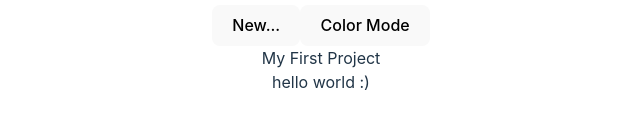
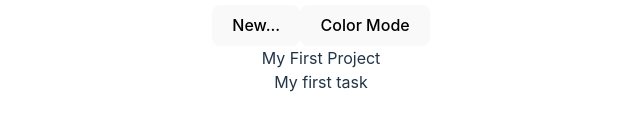
Before and after one commit to ccrenshawcodes/react-todos, a React (Vite) app: page / in a window 1280 px wide. Shown: the part 413-544 px from the top of the page, without its empty margins (319-959 px from the left). Built offline with nearby package versions, Linux system fonts and the light colour scheme.

Commit message:
add task list skeleton

```diff
--- a/src/App.jsx
+++ b/src/App.jsx
@@ -1,14 +1,19 @@
+import { useState } from 'react'
+
 import './App.css'
 import Nav from './components/Nav'
 import ProjectsList from './components/ProjectsList'
+import { projects } from './projects'
+import TasksList from './components/TasksList'
 
 function App() {
+  const [currentProject, setCurrentProject] = useState(projects[0]);
 
   return (
     <>
       <Nav />
       <ProjectsList />
-      hello world :)
+      <TasksList project={currentProject} />
     </>
   )
 }
--- a/src/components/TasksList.jsx
+++ b/src/components/TasksList.jsx
@@ -0,0 +1,20 @@
+import PropTypes from 'prop-types';
+
+function TasksList ({project}) {
+  const tasks = project.tasks;
+  const taskList = tasks.map((item) => (
+    <div key={item.id}>{item.name}</div>
+  ))
+
+  return (
+    <div className="tasks-list">
+      {taskList}
+    </div>
+  )
+}
+
+export default TasksList
+
+TasksList.propTypes = {
+  project: PropTypes.array,
+}
--- a/src/projects.js
+++ b/src/projects.js
@@ -2,6 +2,16 @@ export const projects = [
   {
     id: 0,
     name: 'My First Project',
-    tasks: [],
+    tasks: [
+      {
+        id: 0,
+        name: 'My first task',
+        description: 'a test task',
+        notes: '',
+        closed: false,
+        tags: [],
+        due: '2024-12-31'
+      }
+    ],
   }
 ]
```
